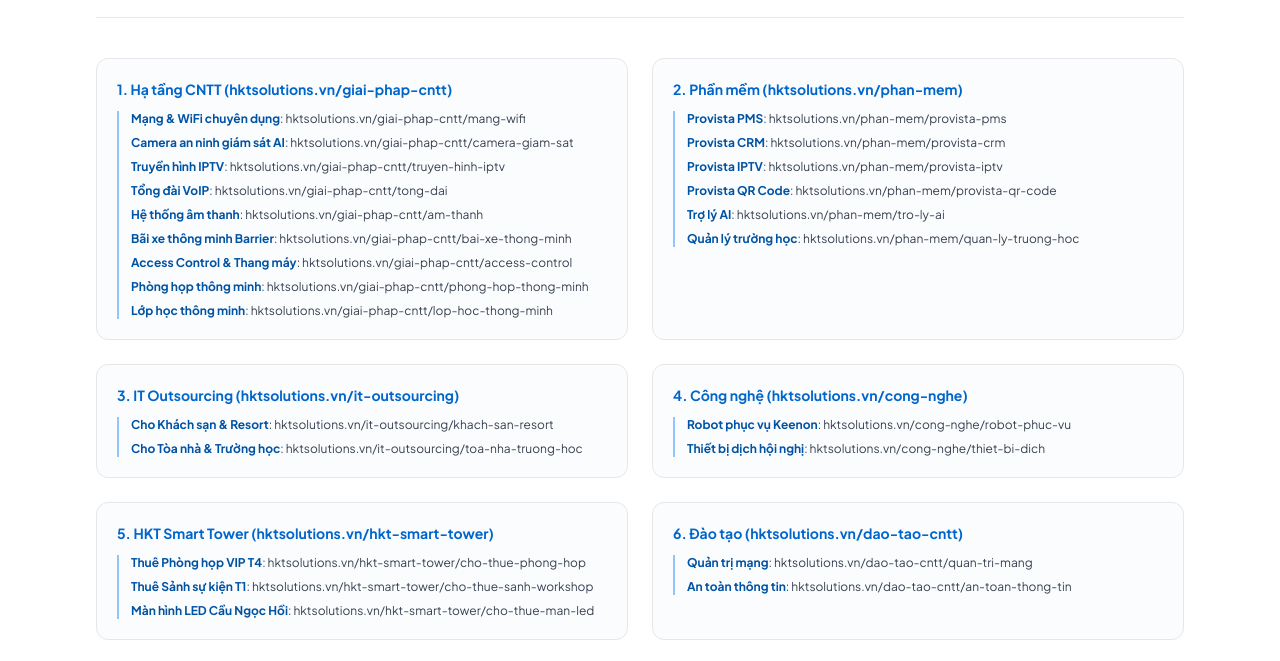
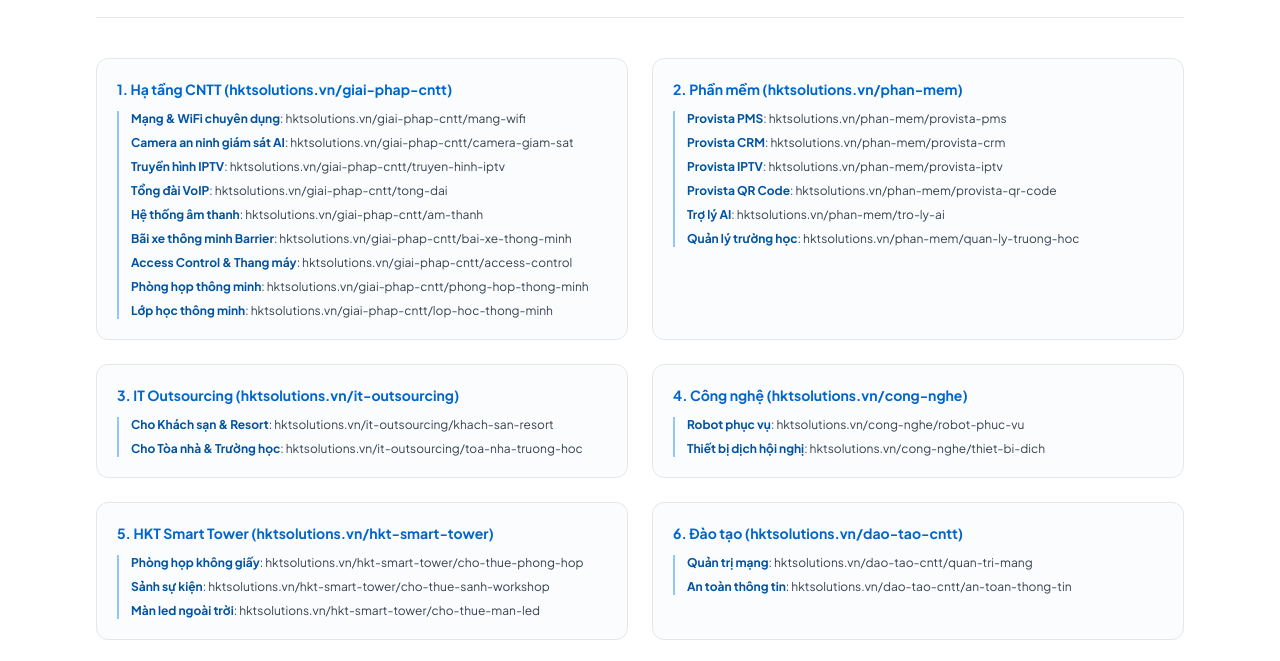
Before and after one commit to hktsolutions/new, a plain HTML site: page index.html in a window 1280 px wide. Shown: the part 236-897 px from the top of the page. Drawn offline with nearby package versions, Linux system fonts and the light colour scheme.

Commit message:
Đổi tên các trang Robot, Phòng họp, Sảnh sự kiện, Màn led
Co-Authored-By: Claude Sonnet 5.5 <noreply@anthropic.com>

```diff
--- a/index.html
+++ b/index.html
@@ -109,7 +109,7 @@
             </a>
             <div class="absolute left-0 top-full pt-1 w-60 opacity-0 translate-y-1 pointer-events-none group-hover:opacity-100 group-hover:translate-y-0 group-hover:pointer-events-auto transition-all duration-150 z-50">
               <div class="bg-white text-gray-800 rounded-lg shadow-xl border border-gray-200 py-1 text-xs font-normal">
-                <a href="javascript:void(0)" onclick="navigateTo('/cong-nghe/robot-phuc-vu')" class="block px-4 py-2 hover:bg-blue-50 hover:text-[#0066cc]">Robot phục vụ Keenon</a>
+                <a href="javascript:void(0)" onclick="navigateTo('/cong-nghe/robot-phuc-vu')" class="block px-4 py-2 hover:bg-blue-50 hover:text-[#0066cc]">Robot phục vụ</a>
                 <a href="javascript:void(0)" onclick="navigateTo('/cong-nghe/thiet-bi-dich')" class="block px-4 py-2 hover:bg-blue-50 hover:text-[#0066cc]">Thiết bị dịch hội nghị</a>
               </div>
             </div>
@@ -123,9 +123,9 @@
             </a>
             <div class="absolute left-0 top-full pt-1 w-64 opacity-0 translate-y-1 pointer-events-none group-hover:opacity-100 group-hover:translate-y-0 group-hover:pointer-events-auto transition-all duration-150 z-50">
               <div class="bg-white text-gray-800 rounded-lg shadow-xl border border-gray-200 py-1 text-xs font-normal">
-                <a href="javascript:void(0)" onclick="navigateTo('/hkt-smart-tower/cho-thue-phong-hop')" class="block px-4 py-2 hover:bg-blue-50 hover:text-[#0066cc]">Thuê Phòng họp VIP T4</a>
-                <a href="javascript:void(0)" onclick="navigateTo('/hkt-smart-tower/cho-thue-sanh-workshop')" class="block px-4 py-2 hover:bg-blue-50 hover:text-[#0066cc]">Thuê Sảnh sự kiện T1</a>
-                <a href="javascript:void(0)" onclick="navigateTo('/hkt-smart-tower/cho-thue-man-led')" class="block px-4 py-2 hover:bg-blue-50 hover:text-[#0066cc]">Màn hình LED Cầu Ngọc Hồi</a>
+                <a href="javascript:void(0)" onclick="navigateTo('/hkt-smart-tower/cho-thue-phong-hop')" class="block px-4 py-2 hover:bg-blue-50 hover:text-[#0066cc]">Phòng họp không giấy</a>
+                <a href="javascript:void(0)" onclick="navigateTo('/hkt-smart-tower/cho-thue-sanh-workshop')" class="block px-4 py-2 hover:bg-blue-50 hover:text-[#0066cc]">Sảnh sự kiện</a>
+                <a href="javascript:void(0)" onclick="navigateTo('/hkt-smart-tower/cho-thue-man-led')" class="block px-4 py-2 hover:bg-blue-50 hover:text-[#0066cc]">Màn led ngoài trời</a>
               </div>
             </div>
           </div>
@@ -333,7 +333,7 @@
         slug: '/cong-nghe'
       },
       '/cong-nghe/robot-phuc-vu': {
-        title: 'Robot phục vụ Keenon',
+        title: 'Robot phục vụ',
         desc: 'Đại lý phân phối Robot Keenon tại Khánh Hòa: robot bưng món nhà hàng và robot giao hàng khách sạn.',
         slug: '/cong-nghe/robot-phuc-vu'
       },
@@ -350,17 +350,17 @@
         slug: '/hkt-smart-tower'
       },
       '/hkt-smart-tower/cho-thue-phong-hop': {
-        title: 'Thuê Phòng họp VIP T4',
+        title: 'Phòng họp không giấy',
         desc: 'Phòng họp thượng đỉnh 70 khách, đầu tư 2 tỷ thiết bị, mic nâng hạ, camera auto-tracking, họp online quốc tế.',
         slug: '/hkt-smart-tower/cho-thue-phong-hop'
       },
       '/hkt-smart-tower/cho-thue-sanh-workshop': {
-        title: 'Thuê Sảnh sự kiện T1',
+        title: 'Sảnh sự kiện',
         desc: 'Sảnh sự kiện hơn 60 khách trang bị màn hình LED 2.5P cỡ lớn và hệ thống âm thanh tiêu chuẩn.',
         slug: '/hkt-smart-tower/cho-thue-sanh-workshop'
       },
       '/hkt-smart-tower/cho-thue-man-led': {
-        title: 'Màn hình LED Cầu Ngọc Hồi',
+        title: 'Màn led ngoài trời',
         desc: 'Màn hình LED ngoài trời 36m² trên nóc tòa nhà HKT Smart Tower, tầm nhìn ngang tầm mắt người đi đường.',
         slug: '/hkt-smart-tower/cho-thue-man-led'
       },
@@ -486,7 +486,7 @@
                   4. Công nghệ (hktsolutions.vn/cong-nghe)
                 </div>
                 <ul class="space-y-2 text-gray-700 pl-3 border-l-2 border-blue-300">
-                  <li><a href="javascript:void(0)" onclick="navigateTo('/cong-nghe/robot-phuc-vu')" class="hover:text-[#0066cc] hover:underline"><span class="font-bold text-[#0052a3]">Robot phục vụ Keenon</span>: hktsolutions.vn/cong-nghe/robot-phuc-vu</a></li>
+                  <li><a href="javascript:void(0)" onclick="navigateTo('/cong-nghe/robot-phuc-vu')" class="hover:text-[#0066cc] hover:underline"><span class="font-bold text-[#0052a3]">Robot phục vụ</span>: hktsolutions.vn/cong-nghe/robot-phuc-vu</a></li>
                   <li><a href="javascript:void(0)" onclick="navigateTo('/cong-nghe/thiet-bi-dich')" class="hover:text-[#0066cc] hover:underline"><span class="font-bold text-[#0052a3]">Thiết bị dịch hội nghị</span>: hktsolutions.vn/cong-nghe/thiet-bi-dich</a></li>
                 </ul>
               </div>
@@ -497,9 +497,9 @@
                   5. HKT Smart Tower (hktsolutions.vn/hkt-smart-tower)
                 </div>
                 <ul class="space-y-2 text-gray-700 pl-3 border-l-2 border-blue-300">
-                  <li><a href="javascript:void(0)" onclick="navigateTo('/hkt-smart-tower/cho-thue-phong-hop')" class="hover:text-[#0066cc] hover:underline"><span class="font-bold text-[#0052a3]">Thuê Phòng họp VIP T4</span>: hktsolutions.vn/hkt-smart-tower/cho-thue-phong-hop</a></li>
-                  <li><a href="javascript:void(0)" onclick="navigateTo('/hkt-smart-tower/cho-thue-sanh-workshop')" class="hover:text-[#0066cc] hover:underline"><span class="font-bold text-[#0052a3]">Thuê Sảnh sự kiện T1</span>: hktsolutions.vn/hkt-smart-tower/cho-thue-sanh-workshop</a></li>
-                  <li><a href="javascript:void(0)" onclick="navigateTo('/hkt-smart-tower/cho-thue-man-led')" class="hover:text-[#0066cc] hover:underline"><span class="font-bold text-[#0052a3]">Màn hình LED Cầu Ngọc Hồi</span>: hktsolutions.vn/hkt-smart-tower/cho-thue-man-led</a></li>
+                  <li><a href="javascript:void(0)" onclick="navigateTo('/hkt-smart-tower/cho-thue-phong-hop')" class="hover:text-[#0066cc] hover:underline"><span class="font-bold text-[#0052a3]">Phòng họp không giấy</span>: hktsolutions.vn/hkt-smart-tower/cho-thue-phong-hop</a></li>
+                  <li><a href="javascript:void(0)" onclick="navigateTo('/hkt-smart-tower/cho-thue-sanh-workshop')" class="hover:text-[#0066cc] hover:underline"><span class="font-bold text-[#0052a3]">Sảnh sự kiện</span>: hktsolutions.vn/hkt-smart-tower/cho-thue-sanh-workshop</a></li>
+                  <li><a href="javascript:void(0)" onclick="navigateTo('/hkt-smart-tower/cho-thue-man-led')" class="hover:text-[#0066cc] hover:underline"><span class="font-bold text-[#0052a3]">Màn led ngoài trời</span>: hktsolutions.vn/hkt-smart-tower/cho-thue-man-led</a></li>
                 </ul>
               </div>
 
```
